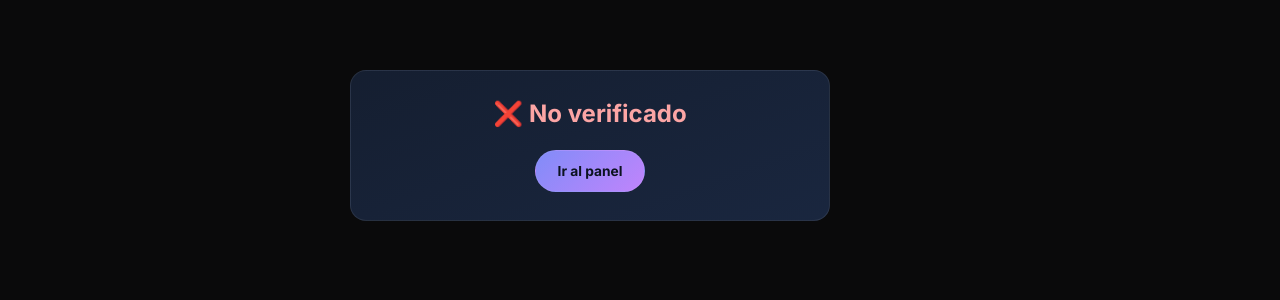
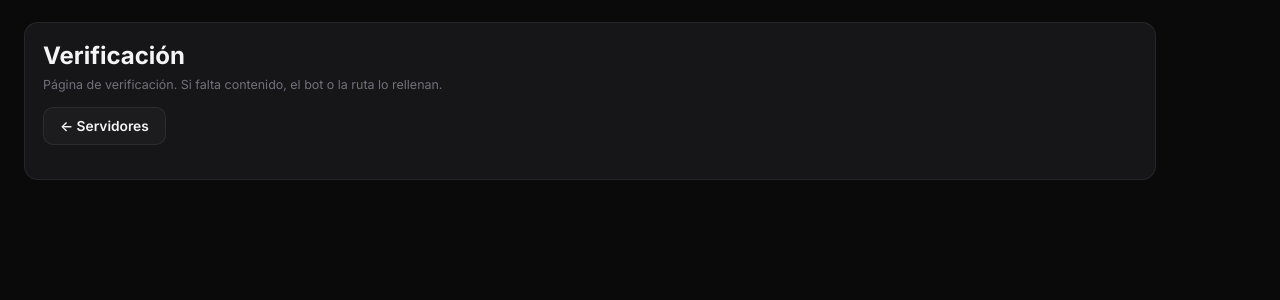
Before and after one commit to wesleyandres50-svg/dette-panel, a FastAPI app: template templates/verify_result (1).html in a window 1280 px wide. Shown: the top 300 px of the page. Run offline with FastAPI, Linux system fonts and the light colour scheme; the template is opened without the code that fills it, so the values that code supplies are empty.

Commit message:
Update verify_result (1).html

```diff
--- a/templates/verify_result (1).html
+++ b/templates/verify_result (1).html
@@ -1,41 +1,8 @@
 {% extends "base.html" %}
 {% block title %}Verificación · Odette{% endblock %}
 {% block content %}
-<style>
-  .verify-box {
-    max-width: 480px;
-    margin: 48px auto;
-    padding: 28px 24px;
-    border-radius: 16px;
-    background: linear-gradient(160deg, rgba(22,32,51,0.95), rgba(26,39,64,0.98));
-    border: 1px solid rgba(255,255,255,0.08);
-    text-align: center;
-  }
-  .verify-box h1 {
-    margin: 0 0 12px;
-    font-size: 1.5rem;
-  }
-  .verify-box p {
-    color: #94a3b8;
-    line-height: 1.55;
-    margin: 0 0 22px;
-  }
-  .verify-box .btn {
-    display: inline-block;
-    padding: 12px 22px;
-    border-radius: 999px;
-    background: linear-gradient(135deg, #818cf8, #c084fc);
-    color: #0b1220;
-    font-weight: 700;
-    text-decoration: none;
-  }
-  .verify-box .btn:hover { filter: brightness(1.08); }
-  .ok h1 { color: #86efac; }
-  .fail h1 { color: #fca5a5; }
-</style>
-<div class="verify-box {% if ok %}ok{% else %}fail{% endif %}">
-  <h1>{% if ok %}✅ Verificado{% else %}❌ No verificado{% endif %}</h1>
-  <p>{{ message }}</p>
-  <a class="btn" href="/dashboard">Ir al panel</a>
+<div class="card"><h2 style="margin:0">Verificación</h2>
+<p class="hint">Página de verificación. Si falta contenido, el bot o la ruta lo rellenan.</p>
+<p style="margin-top:14px"><a class="btn" href="/dashboard">← Servidores</a></p>
 </div>
 {% endblock %}
```
